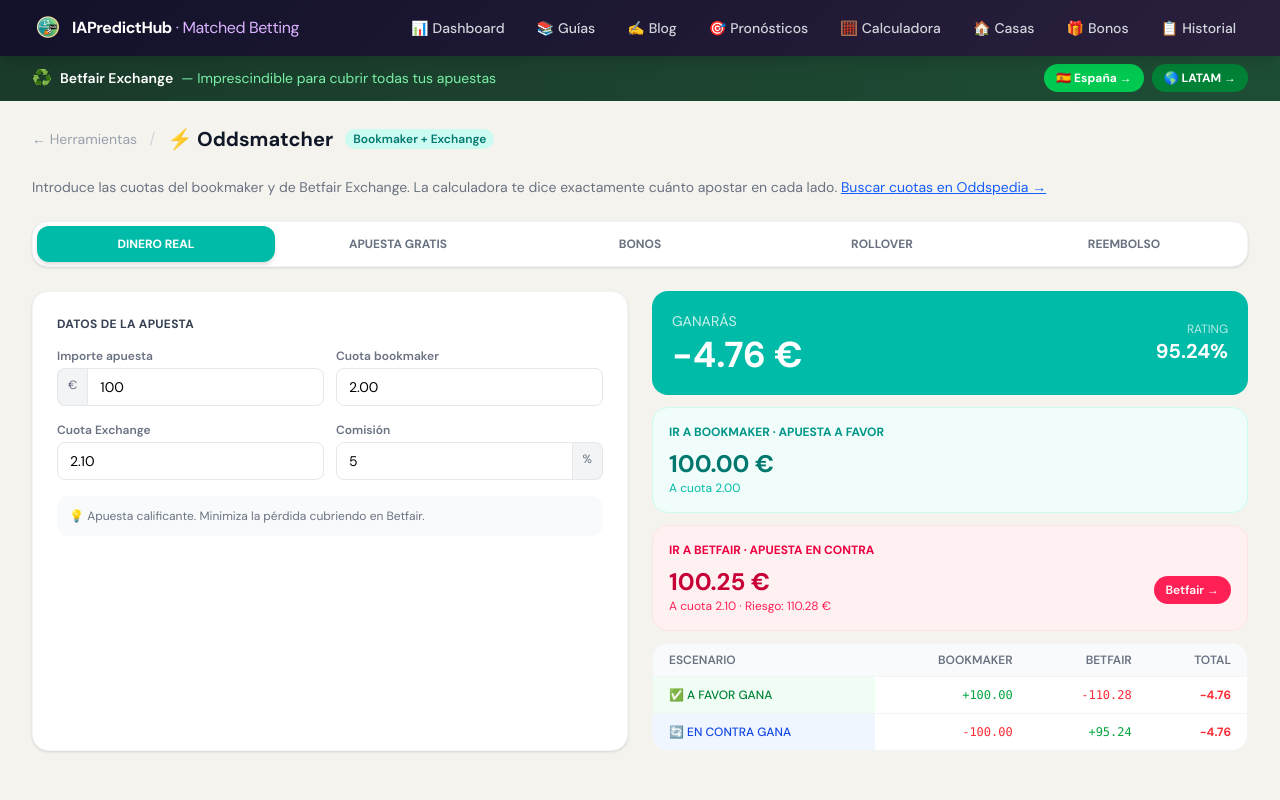
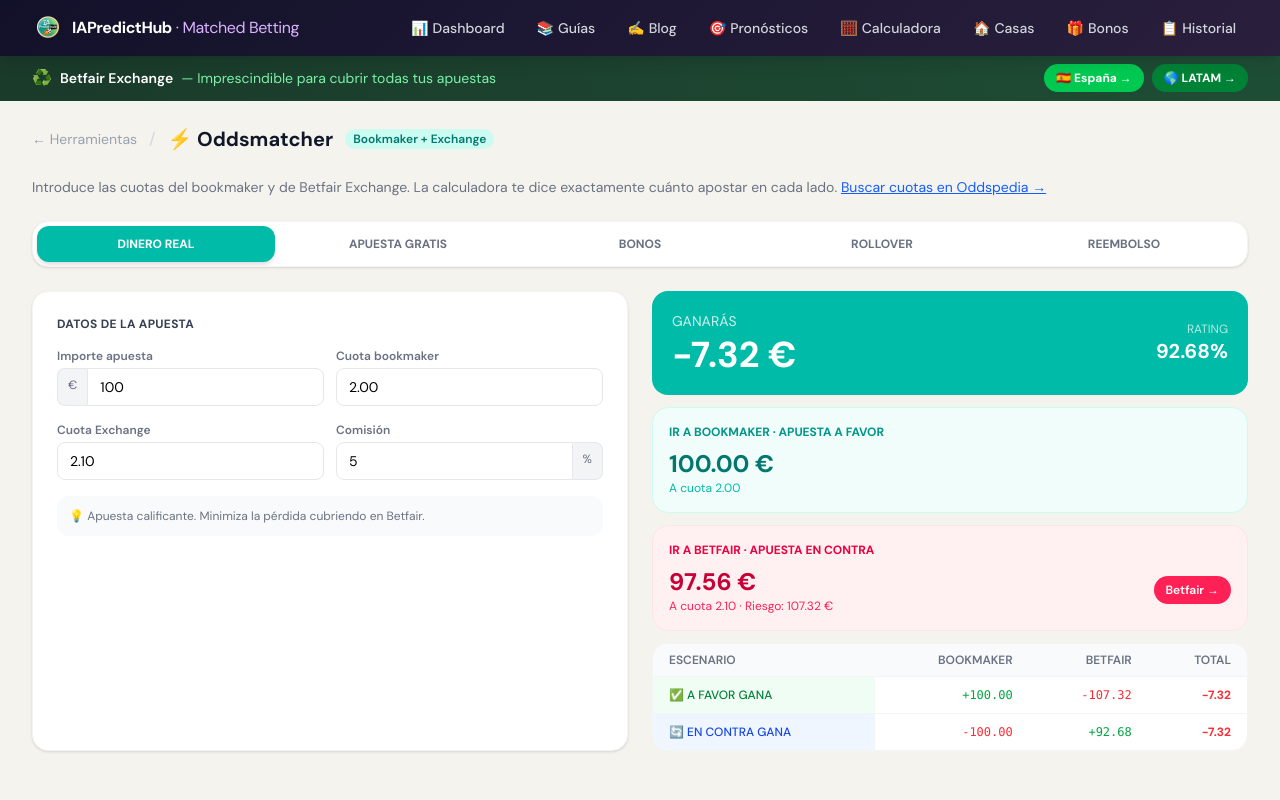
Before and after one commit to eloylt13/matched-betting-app, a Next.js app: page /herramientas/oddsmatcher in a window 1280 px wide. Shown: the top 800 px of the page. Built offline with nearby package versions, Linux system fonts and the light colour scheme; no server answers; a web font is replaced by a local one.

Commit message:
fix: corrige fórmula lay stake en modos Dinero Real, Free Bet SNR y SR

```diff
--- a/app/calculadora/CalculadoraClient.tsx
+++ b/app/calculadora/CalculadoraClient.tsx
@@ -206,28 +206,34 @@ function OddsMatcherCalc({
   let sc = 0
   let bGana = 0
   let bPierde = 0
+  let liability = 0
 
   if (s > 0 && cbm > 0 && ce > 0) {
     if (modo === 'dinero-real') {
-      sc = (s * cbm) / (ce - com * ce)
-      bGana = s * (cbm - 1) - sc * (ce - 1) * (1 - com)
+      sc = (s * cbm) / (ce - com)
+      liability = sc * (ce - 1)
+      bGana = s * (cbm - 1) - liability
       bPierde = sc * (1 - com) - s
     } else if (modo === 'apuesta-gratis') {
-      sc = (s * (cbm - 1)) / (ce * (1 - com))
-      bGana = s * (cbm - 1) - sc * (ce - 1) * (1 - com)
+      sc = (s * (cbm - 1)) / (ce - com)
+      liability = sc * (ce - 1)
+      bGana = s * (cbm - 1) - liability
       bPierde = sc * (1 - com)
     } else if (modo === 'bonos') {
-      sc = (s * cbm) / (ce * (1 - com))
-      bGana = s * (cbm - 1) - sc * (ce - 1) * (1 - com)
-      bPierde = sc * (1 - com) - s
+      sc = (s * cbm) / (ce - com)
+      liability = sc * (ce - 1)
+      bGana = s * cbm - s - liability
+      bPierde = sc * (1 - com)
     } else if (modo === 'reembolso') {
       const vReb = reb * 0.70
-      sc = Math.max(0, (s * cbm - vReb) / (ce * (1 - com)))
-      bGana = s * (cbm - 1) - sc * (ce - 1) * (1 - com)
+      sc = Math.max(0, (s * cbm - vReb) / (ce - com))
+      liability = sc * (ce - 1)
+      bGana = s * (cbm - 1) - liability
       bPierde = sc * (1 - com) - s + vReb
     } else if (modo === 'rollover') {
-      sc = (s * cbm) / (ce - com * ce)
-      bGana = s * (cbm - 1) - sc * (ce - 1) * (1 - com)
+      sc = (s * cbm) / (ce - com)
+      liability = sc * (ce - 1)
+      bGana = s * (cbm - 1) - liability
       bPierde = sc * (1 - com) - s
     }
   }
@@ -355,7 +361,7 @@ function OddsMatcherCalc({
               <div>
                 <p className="text-2xl font-bold text-rose-700">{sc.toFixed(2)} {moneda}</p>
                 <p className="text-xs text-rose-500 mt-0.5">
-                  A cuota {ce} · Riesgo (liability): <strong>{(sc * (ce - 1)).toFixed(2)} {moneda}</strong>
+                  A cuota {ce} · Riesgo (liability): <strong>{liability.toFixed(2)} {moneda}</strong>
                 </p>
               </div>
               <a
@@ -373,7 +379,7 @@ function OddsMatcherCalc({
             label1="Apuesta a favor gana"
             label2="Apuesta en contra gana"
             bm1={s * (cbm - 1)}
-            bm2={sc * (ce - 1)}
+            bm2={liability}
             total1={s}
             total2={sc * (1 - com)}
             benefSiGana={bGana}
--- a/app/herramientas/oddsmatcher/page.tsx
+++ b/app/herramientas/oddsmatcher/page.tsx
@@ -29,36 +29,41 @@ export default function OddsMatcherPage() {
     const com = (parseFloat(comision) || 0) / 100
     const reb = parseFloat(reembolso) || 0
 
-    let stakeContra = 0, benefSiGana = 0, benefSiPierde = 0
+    let stakeContra = 0, benefSiGana = 0, benefSiPierde = 0, liability = 0
 
     if (s > 0 && cbm > 0 && ce > 0) {
         if (modo === 'dinero-real') {
-            stakeContra = (s * cbm) / (ce - com * ce)
-            benefSiGana = s * (cbm - 1) - stakeContra * (ce - 1) * (1 - com)
+            stakeContra = (s * cbm) / (ce - com)
+            liability = stakeContra * (ce - 1)
+            benefSiGana = s * (cbm - 1) - liability
             benefSiPierde = stakeContra * (1 - com) - s
         } else if (modo === 'apuesta-gratis') {
-            stakeContra = (s * (cbm - 1)) / (ce * (1 - com))
-            benefSiGana = s * (cbm - 1) - stakeContra * (ce - 1) * (1 - com)
+            stakeContra = (s * (cbm - 1)) / (ce - com)
+            liability = stakeContra * (ce - 1)
+            benefSiGana = s * (cbm - 1) - liability
             benefSiPierde = stakeContra * (1 - com)
         } else if (modo === 'bonos') {
-            stakeContra = (s * cbm) / (ce * (1 - com))
-            benefSiGana = s * (cbm - 1) - stakeContra * (ce - 1) * (1 - com)
-            benefSiPierde = stakeContra * (1 - com) - s
+            stakeContra = (s * cbm) / (ce - com)
+            liability = stakeContra * (ce - 1)
+            benefSiGana = s * cbm - s - liability
+            benefSiPierde = stakeContra * (1 - com)
         } else if (modo === 'reembolso') {
             const valorReb = reb * 0.70
-            stakeContra = Math.max(0, (s * cbm - valorReb) / (ce * (1 - com)))
-            benefSiGana = s * (cbm - 1) - stakeContra * (ce - 1) * (1 - com)
+            stakeContra = Math.max(0, (s * cbm - valorReb) / (ce - com))
+            liability = stakeContra * (ce - 1)
+            benefSiGana = s * (cbm - 1) - liability
             benefSiPierde = stakeContra * (1 - com) - s + valorReb
         } else if (modo === 'rollover') {
-            stakeContra = (s * cbm) / (ce - com * ce)
-            benefSiGana = s * (cbm - 1) - stakeContra * (ce - 1) * (1 - com)
+            stakeContra = (s * cbm) / (ce - com)
+            liability = stakeContra * (ce - 1)
+            benefSiGana = s * (cbm - 1) - liability
             benefSiPierde = stakeContra * (1 - com) - s
         }
     }
 
     const beneficio = Math.min(benefSiGana, benefSiPierde)
     const rating = s > 0 ? ((beneficio + s) / s) * 100 : 0
-    const riesgo = stakeContra * (ce - 1)
+    const riesgo = liability
     const retencion = modo === 'apuesta-gratis' && s > 0 ? (benefSiPierde / s) * 100 : null
 
     const modoActual = MODOS.find(m => m.id === modo)!
@@ -197,7 +202,7 @@ export default function OddsMatcherPage() {
                                 <tr className="border-t border-gray-100">
                                     <td className="px-4 py-2.5 text-xs font-medium text-green-700 bg-green-50">✅ A FAVOR GANA</td>
                                     <td className="px-4 py-2.5 text-xs text-right font-mono text-green-600">+{(s * (cbm - 1)).toFixed(2)}</td>
-                                    <td className="px-4 py-2.5 text-xs text-right font-mono text-red-500">-{(stakeContra * (ce - 1)).toFixed(2)}</td>
+                                    <td className="px-4 py-2.5 text-xs text-right font-mono text-red-500">-{liability.toFixed(2)}</td>
                                     <td className={`px-4 py-2.5 text-xs text-right font-bold ${benefSiGana >= 0 ? 'text-green-600' : 'text-red-500'}`}>
                                         {benefSiGana >= 0 ? '+' : ''}{benefSiGana.toFixed(2)}
                                     </td>
--- a/components/calculadora/BlockFreeBet.tsx
+++ b/components/calculadora/BlockFreeBet.tsx
@@ -12,6 +12,7 @@ const defaultInputs: InputsFreeBet = {
   cuotaBack: 3.0,
   cuotaLay: 3.1,
   comision: 2,
+  tipo: 'snr',
 }
 
 function StatCard({ label, value, sub }: { label: string; value: string; sub?: string }) {
@@ -54,10 +55,28 @@ function Field({
   )
 }
 
+function ToggleTipo({ value, onChange }: { value: 'snr' | 'sr'; onChange: (tipo: 'snr' | 'sr') => void }) {
+  return (
+    <div className="flex flex-col gap-1.5">
+      <label className="text-xs font-medium text-zinc-400 uppercase tracking-wider">Tipo</label>
+      <select
+        value={value}
+        onChange={(e) => onChange(e.target.value as 'snr' | 'sr')}
+        className="w-full rounded-lg bg-zinc-800 border border-zinc-600 px-3 py-2 text-sm text-zinc-100
+          focus:outline-none focus:ring-2 focus:ring-indigo-500 focus:border-transparent
+          transition-colors hover:border-zinc-500"
+      >
+        <option value="snr">SNR</option>
+        <option value="sr">SR</option>
+      </select>
+    </div>
+  )
+}
+
 export default function BlockFreeBet() {
   const [inputs, setInputs] = useState<InputsFreeBet>(defaultInputs)
 
-  const set = (key: keyof InputsFreeBet) => (v: number) =>
+  const set = (key: 'stake' | 'cuotaBack' | 'cuotaLay' | 'comision') => (v: number) =>
     setInputs((prev) => ({ ...prev, [key]: v }))
 
   const result: ResultadoFreeBet = calcFreeBet(inputs)
@@ -73,6 +92,10 @@ export default function BlockFreeBet() {
     <div className="flex flex-col gap-6">
       {/* Inputs */}
       <div className="grid grid-cols-2 sm:grid-cols-4 gap-4">
+        <ToggleTipo
+          value={inputs.tipo ?? 'snr'}
+          onChange={(tipo: 'snr' | 'sr') => setInputs((prev) => ({ ...prev, tipo }))}
+        />
         <Field label="Free Bet (€)" value={inputs.stake} onChange={set('stake')} step={1} min={1} />
         <Field label="Cuota Back" value={inputs.cuotaBack} onChange={set('cuotaBack')} />
         <Field label="Cuota Lay" value={inputs.cuotaLay} onChange={set('cuotaLay')} />
@@ -94,8 +117,7 @@ export default function BlockFreeBet() {
       <ResultsTable escenarios={result.escenarios} />
 
       <p className="text-xs text-zinc-500">
-        💡 La free bet SNR no devuelve el stake si gana. Cuotas altas mejoran la retención. El
-        objetivo es extraer el máximo valor en dinero real.
+        💡 En SNR no se devuelve el stake; en SR sí. Ajusta el tipo correcto antes de copiar el lay stake.
       </p>
     </div>
   )
--- a/lib/calc/freebet.ts
+++ b/lib/calc/freebet.ts
@@ -3,18 +3,21 @@
 import type { InputsFreeBet, ResultadoFreeBet } from '@/types/calc'
 
 export function calcFreeBet(inputs: InputsFreeBet): ResultadoFreeBet {
-    const { stake, cuotaBack, cuotaLay, comision } = inputs
+    const { stake, cuotaBack, cuotaLay, comision, tipo = 'snr' } = inputs
     const comisionDecimal = comision / 100
 
-    // En freebet SNR no se recupera el stake si gana
-    const layStake = (stake * (cuotaBack - 1)) / (cuotaLay - comisionDecimal)
+    // En freebet SNR no se recupera el stake si gana; en SR sí se recupera
+    const layStake = tipo === 'sr'
+        ? (stake * cuotaBack) / (cuotaLay - comisionDecimal)
+        : (stake * (cuotaBack - 1)) / (cuotaLay - comisionDecimal)
 
     // Dinero bloqueado en el exchange
     const responsabilidad = layStake * (cuotaLay - 1)
 
     // Escenario 1: gana la apuesta back (casa)
-    // En SNR solo se cobran las ganancias, no el stake
-    const resultadoCasaGana = stake * (cuotaBack - 1)
+    const resultadoCasaGana = tipo === 'sr'
+        ? stake * cuotaBack - stake
+        : stake * (cuotaBack - 1)
     const resultadoExchangePierde = -responsabilidad
     const beneficioSiGana = resultadoCasaGana + resultadoExchangePierde
 
--- a/types/calc.ts
+++ b/types/calc.ts
@@ -14,6 +14,7 @@ export interface InputsFreeBet {
     cuotaBack: number
     cuotaLay: number
     comision: number
+    tipo?: 'snr' | 'sr'
 }
 
 export interface InputsReembolso {
```
